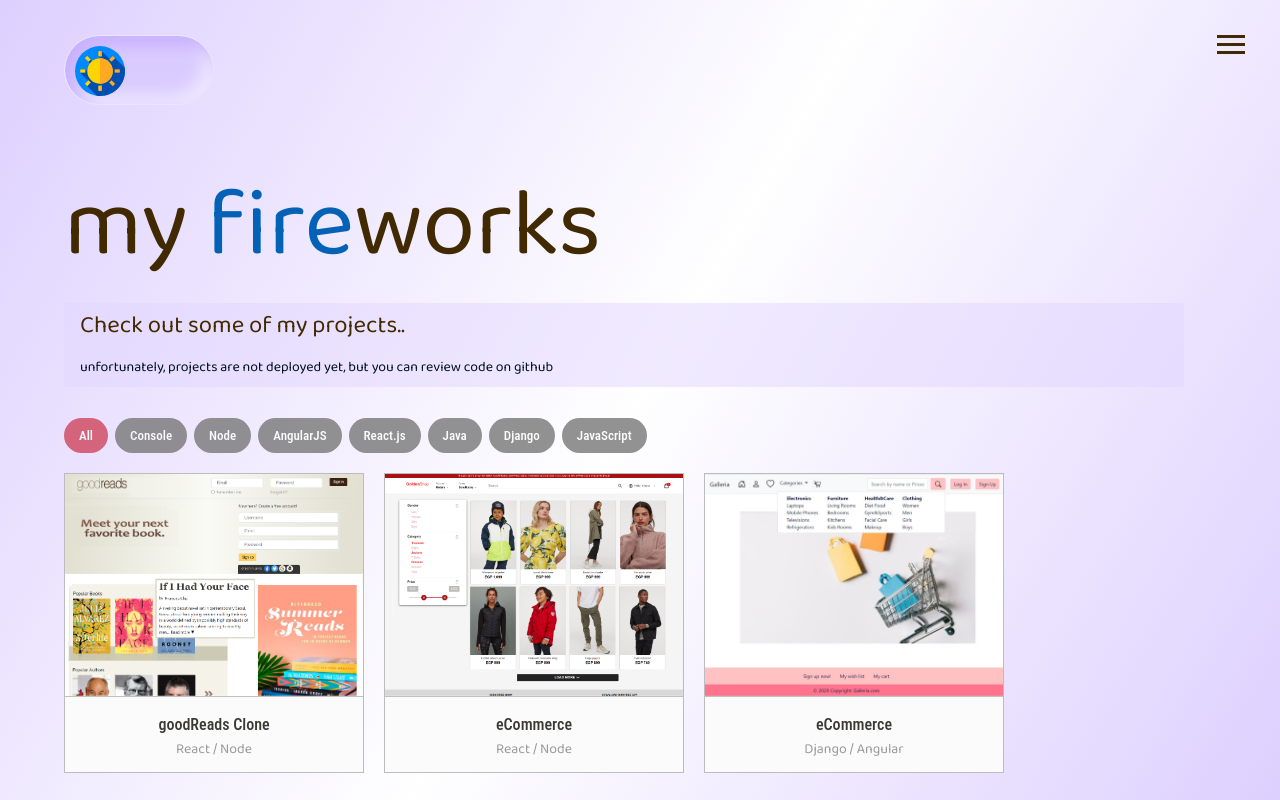
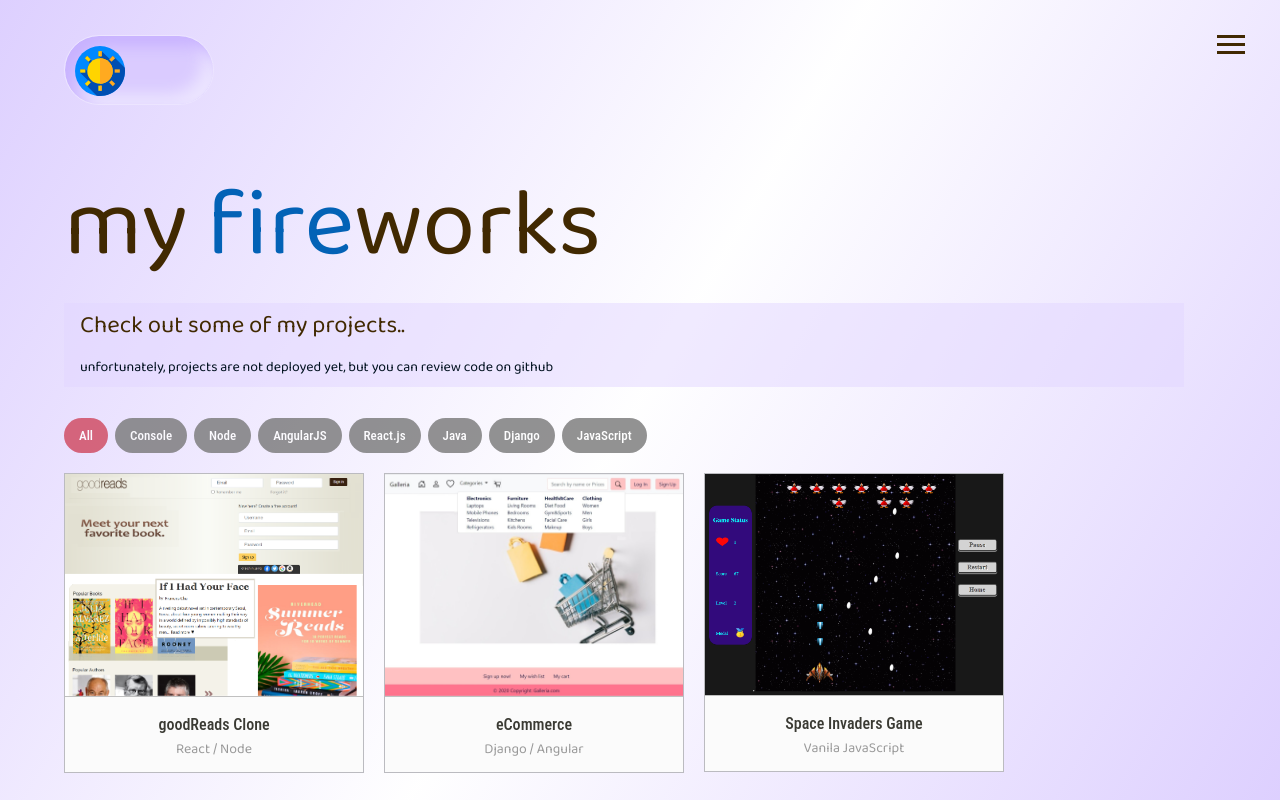
Before and after one commit to mofath/Portfolio--Sass, a website: page works.html in a window 1280 px wide. Shown: the top 800 px of the page. Drawn offline with nearby package versions, Linux system fonts and the light colour scheme.

Commit message:
Update works.html

```diff
--- a/works.html
+++ b/works.html
@@ -108,7 +108,7 @@
                 </a>
             </li>
 
-            <li class="item react node">
+            <!-- <li class="item react node">
                 <a href="https://github.com/mofath/eCommerce-full--MERN-Redux" target="_blank">
                     <div class="project-img">
                         <img src="img/projects/ecommerce-mern.png">
@@ -121,7 +121,7 @@
                         <span class="category">React / Node</span>
                     </div>
                 </a>
-            </li>
+            </li> -->
 
             <li class="item angular django">
                 <a href="https://github.com/mofath/eCommerce--Django-Angular" target="_blank">
```
